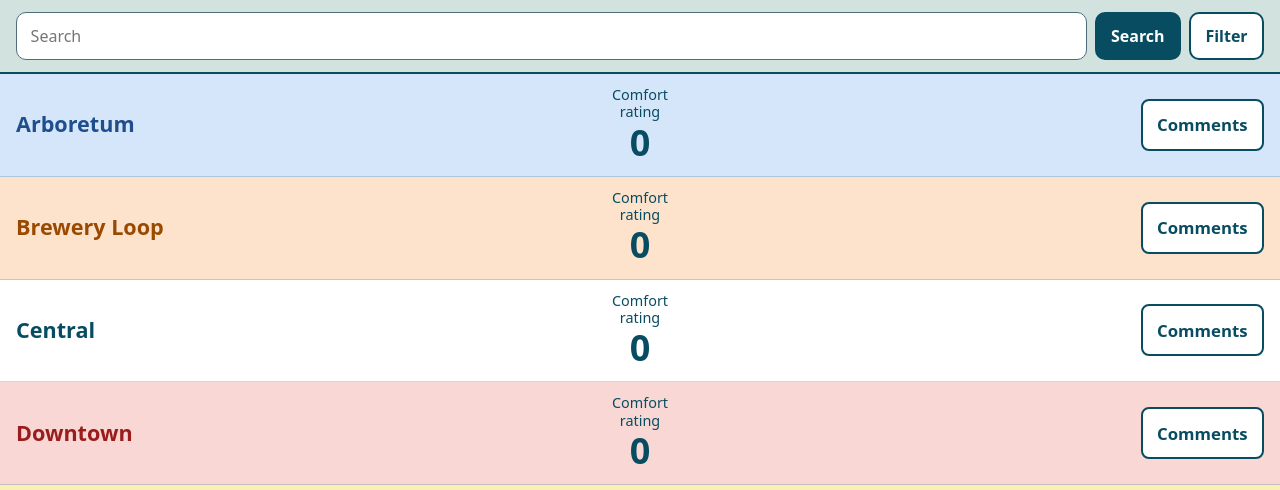
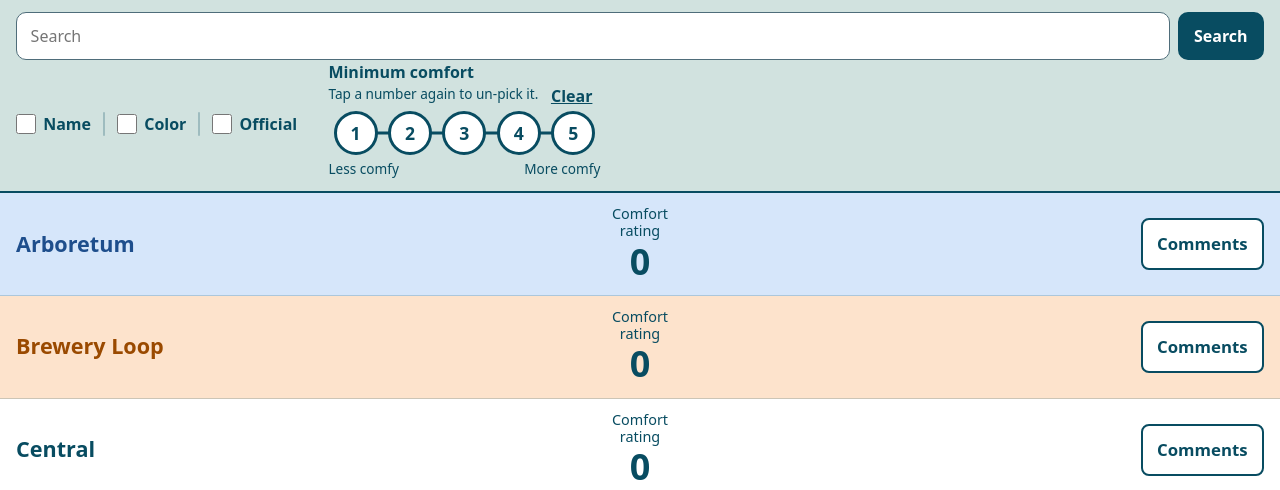
Before and after one commit to CS-347-F26/CS347BestTeamBikeApp, a Django app: page /routes/ in a window 1280 px wide. Shown: the part 142-632 px from the top of the page. Run offline with Django 5.2, Linux system fonts and the light colour scheme; data comes from the database, SQL or seed files in the repository.

Commit message:
added more and styled filters

```diff
--- a/webapp_files/catalog/forms.py
+++ b/webapp_files/catalog/forms.py
@@ -44,12 +44,23 @@ class StyledAuthenticationForm(AuthenticationForm):
 
 
 class RouteSearchForm(forms.Form):
-    """Search and filter on the routes page (GET /routes/?q=...&comfort=...).
+    """Search and filter on the routes page, e.g.
+    GET /routes/?q=yellow&search_in=name&official=on&comfort=3
 
-    Both fields are optional. A bad value (e.g. ?comfort=9) makes the form
-    invalid, and the view then just shows every route instead of crashing."""
+    Every field is optional. A bad value (e.g. ?comfort=9 or ?search_in=zzz)
+    makes the form invalid, and the view then just shows every route instead
+    of crashing."""
 
     q = forms.CharField(label="Search routes", required=False, max_length=100)
+    # Which route fields the search text is matched against. None checked
+    # means both (see RouteListView.get_queryset).
+    search_in = forms.MultipleChoiceField(
+        label="Search in",
+        choices=[("name", "Name"), ("color", "Color")],
+        required=False,
+        widget=forms.CheckboxSelectMultiple,
+    )
+    official = forms.BooleanField(label="Official routes only", required=False)
     comfort = forms.TypedChoiceField(
         label="Minimum comfort",
         choices=[(n, str(n)) for n in range(1, 6)],
--- a/webapp_files/catalog/static/catalog/css/pages/routes.css
+++ b/webapp_files/catalog/static/catalog/css/pages/routes.css
@@ -110,57 +110,45 @@
   background-color: #063a4a;
 }
 
-/* Filter is outlined so Search stays the main action. */
-.route-filter-toggle {
-  background-color: #fff;
-  color: var(--color-primary);
-}
-
-.route-filter-toggle:hover,
-.route-filter-toggle[aria-expanded="true"] {
-  background-color: var(--color-primary);
-  color: #fff;
-}
-
-/* "3+" chip on the Filter button while a comfort filter is on. */
-.route-filter-badge {
-  padding: 0.05rem 0.4rem;
-  border-radius: 999px;
-  background-color: var(--color-accent);
-  color: var(--color-primary);  /* dark teal on yellow: 5.0:1 */
-  font-size: 0.85rem;
-}
-
 .route-search-btn:focus-visible,
 .comfort-filter-clear:focus-visible {
   outline: 3px solid var(--color-accent);
   outline-offset: 2px;
 }
 
-/* The panel that drops down under the bar: a white card. */
+/* The comfort section: flat, right on the sage background like the
+   checkboxes row (Kenzie preferred this to a white card). */
 .comfort-filter {
-  margin-top: 0.75rem;
-  padding: 1rem 1rem 1.1rem;
-  border-radius: 1rem;
-  background-color: #fff;
-  box-shadow: 0 4px 16px rgb(8 76 97 / 0.12);
+  position: relative;  /* for the Clear link in the top-right corner */
+  min-width: 0;
+  margin: 0;
+  padding: 0;
+  border: 0;
 }
 
 .comfort-filter legend {
-  margin-bottom: 0.15rem;
+  float: none;
+  width: auto;
+  margin-bottom: 0;
   color: var(--color-primary);
-  font-size: 1.05rem;
+  font-size: 1rem;
   font-weight: 700;
 }
 
+/* Dark teal, not slate: slate on the sage background is only 4.1:1. */
 .comfort-filter-hint {
-  margin: 0 0 0.75rem;
-  color: var(--color-secondary);  /* slate on white: 5.5:1 */
-  font-size: 0.9rem;
+  margin: 0 0 0.4rem;
+  color: var(--color-primary);
+  font-size: 0.85rem;
 }
 
 /* Five circles spread along a line. The line is drawn behind them with
    ::before, running from the first circle's center to the last one's. */
+.comfort-line,
+.comfort-line-scale {
+  max-width: 35rem;  /* keeps the line short: ~10px of line between circles */
+}
+
 .comfort-line {
   position: relative;
   display: grid;
@@ -222,28 +210,20 @@
 .comfort-line-scale {
   display: flex;
   justify-content: space-between;
-  margin-top: 0.4rem;
-  color: var(--color-secondary);
+  margin-top: 0.25rem;
+  color: var(--color-primary);  /* slate would be too faint on sage */
   font-size: 0.85rem;
 }
 
-.comfort-filter-actions {
-  display: flex;
-  align-items: center;
-  justify-content: center;
-  gap: 1rem;
-  margin-top: 1rem;
-}
-
-.comfort-filter-actions .route-search-btn {
-  justify-content: center;
-  min-width: 8rem;
-}
-
+/* Clear at the right end of the hint line.
+   Still a 44px-tall tap area. */
 .comfort-filter-clear {
+  position: absolute;
+  top: -0.6rem;  /* lines the 44px tap area up with the hint line */
+  right: 0;
   display: inline-flex;
   align-items: center;
-  min-height: 48px;
+  min-height: 44px;
   padding: 0 0.5rem;
   color: var(--color-primary);
   font-weight: 600;
@@ -278,3 +258,79 @@
   color: var(--color-primary);
   font-weight: 700;
 }
+
+/* --- Name / Color / Official checkboxes under the search bar -----------
+   Each one reads "Label [ ]": the word, then a real checkbox. The whole
+   label is the tap target (44px tall). Thin dividers sit between them. */
+.route-search-options {
+  display: flex;
+  flex-wrap: wrap;
+  align-items: center;
+  gap: 0.75rem;
+  margin-top: 0.5rem;
+}
+
+.route-search-in {
+  display: flex;
+  align-items: center;
+  gap: 0.75rem;
+  min-width: 0;
+  margin: 0;
+  padding: 0;
+  border: 0;
+}
+
+.route-check {
+  display: inline-flex;
+  align-items: center;
+  gap: 0.45rem;
+  min-height: 44px;
+  margin: 0;
+  color: var(--color-primary);
+  font-size: 1rem;
+  font-weight: 700;
+  cursor: pointer;
+  user-select: none;
+}
+
+/* The browser's own checkbox, sized up and tinted dark teal. */
+.route-check input {
+  width: 1.25rem;
+  height: 1.25rem;
+  margin: 0;
+  accent-color: var(--color-primary);
+  cursor: pointer;
+}
+
+.route-check input:focus-visible {
+  outline: 3px solid var(--color-accent);
+  outline-offset: 2px;
+}
+
+/* Thin vertical line between Name | Color | Official. */
+.route-search-divider {
+  width: 2px;
+  height: 24px;
+  border-radius: 1px;
+  background-color: rgb(8 76 97 / 0.25);
+}
+
+/* Checkboxes, then the comfort card. Phones: stacked. Wider screens: the
+   card sits beside the checkboxes. */
+.route-search-filters {
+  display: flex;
+  flex-direction: column;
+  gap: 0.5rem;
+}
+
+@media (min-width: 48rem) {
+  .route-search-filters {
+    flex-direction: row;
+    align-items: center;
+    gap: 1.5rem;
+  }
+
+  .route-search-filters .comfort-filter {
+    width: 17rem;  /* same as the line, so Clear stays next to the circles */
+  }
+}
--- /dev/null
+++ b/webapp_files/catalog/static/catalog/js/comfort-unpick.js
@@ -0,0 +1,32 @@
+// comfort-unpick.js: on the routes page's comfort line, tapping the circle
+// that's already picked un-picks it, so a rider can turn the comfort filter
+// off without the Clear link. (Plain radio buttons can't be un-picked.)
+//
+// How: just before a press, remember whether that radio was already checked.
+// The browser then "clicks" it (which keeps it checked); if it was checked
+// before the press, we uncheck it. Without JavaScript the page still works.
+document.querySelectorAll(".comfort-line input[type='radio']").forEach((radio) => {
+  let wasChecked = false;
+  const remember = () => {
+    wasChecked = radio.checked;
+  };
+
+  // Mouse/finger presses land on the circle (the label).
+  const label = document.querySelector(`label[for="${radio.id}"]`);
+  if (label) label.addEventListener("pointerdown", remember);
+
+  // Keyboard: browsers don't "click" a radio that's already checked when you
+  // press Space, so un-pick it here instead. Arrow keys move between circles
+  // as normal and aren't changed.
+  radio.addEventListener("keydown", (event) => {
+    if (event.key === " " && radio.checked) {
+      event.preventDefault();
+      radio.checked = false;
+    }
+  });
+
+  radio.addEventListener("click", () => {
+    if (wasChecked) radio.checked = false;
+    wasChecked = false;
+  });
+});
--- a/webapp_files/catalog/templates/route_selection.html
+++ b/webapp_files/catalog/templates/route_selection.html
@@ -21,19 +21,38 @@
       <input type="search" name="q" id="{{ form.q.id_for_label }}" value="{{ query }}"
              maxlength="100" placeholder="Search" autocomplete="off">
       <button type="submit" class="route-search-btn">Search</button>
-      <button type="button" class="route-search-btn route-filter-toggle"
-              data-bs-toggle="collapse" data-bs-target="#comfort-filter"
-              aria-controls="comfort-filter" aria-expanded="{% if min_comfort %}true{% else %}false{% endif %}">
-        Filter{% if min_comfort %} <span class="route-filter-badge">{{ min_comfort }}+<span class="visually-hidden"> comfort</span></span>{% endif %}
-      </button>
     </div>
 
-    {# Drops down under the bar (Bootstrap Collapse); open while a filter is on. #}
-    <div class="collapse{% if min_comfort %} show{% endif %}" id="comfort-filter">
+    {# The checkboxes and the comfort card. On phones the card sits under the #}
+    {# checkboxes; on wider screens it sits beside them (see routes.css). #}
+    <div class="route-search-filters">
+    {# Always-visible checkboxes under the bar, each as "[ ] Label" with a #}
+    {# divider between them. They stay checked after Search. Name/Color pick #}
+    {# which fields the search text is matched against (none checked = both). #}
+    {# Wrapping the box in its <label> makes the word clickable too. #}
+    <div class="route-search-options">
+      <fieldset class="route-search-in">
+        <legend class="visually-hidden">{{ form.search_in.label }}</legend>
+        {% for box in form.search_in %}
+          {% if not forloop.first %}<span class="route-search-divider" aria-hidden="true"></span>{% endif %}
+          <label class="route-check">{{ box.tag }} {{ box.choice_label }}</label>
+        {% endfor %}
+      </fieldset>
+      <span class="route-search-divider" aria-hidden="true"></span>
+      <label class="route-check">
+        <input type="checkbox" name="official" id="{{ form.official.id_for_label }}"{% if official %} checked{% endif %}>
+        Official<span class="visually-hidden"> routes only</span>
+      </label>
+    </div>
+
+    {# Always shown. The Search button above submits the picked circle too. #}
       <fieldset class="comfort-filter">
         <legend>{{ form.comfort.label }}</legend>
-        <p class="comfort-filter-hint">Show routes at least this comfortable.</p>
+        {# Clear sits in the card's top-right corner to keep the card short. #}
+        <a class="comfort-filter-clear" href="{% url 'route-list' %}">Clear</a>
+        <p class="comfort-filter-hint">Tap a number again to un-pick it.</p>
         {# Real radio buttons drawn as circles on a line. #}
+        {# js/comfort-unpick.js lets a second tap un-pick the circle. #}
         <div class="comfort-line">
           {% for radio in form.comfort %}
             {{ radio.tag }}
@@ -44,18 +63,14 @@
           <span>Less comfy</span>
           <span>More comfy</span>
         </div>
-        <p class="visually-hidden">1 means very uncomfortable and 5 means very comfortable.</p>
-        <div class="comfort-filter-actions">
-          <button type="submit" class="route-search-btn">Apply</button>
-          <a class="comfort-filter-clear" href="{% url 'route-list' %}">Clear</a>
-        </div>
+        <p class="visually-hidden">Shows routes at least this comfortable. 1 means very uncomfortable and 5 means very comfortable.</p>
       </fieldset>
     </div>
   </form>
 
   {% if is_filtered %}
     <p class="route-search-summary">
-      Showing {{ route_list|length }} route{{ route_list|length|pluralize }}{% if query %} matching “{{ query }}”{% endif %}{% if min_comfort %} with comfort {{ min_comfort }}+{% endif %}.
+      Showing {{ route_list|length }} route{{ route_list|length|pluralize }}: {{ filter_summary|join:", " }}.
       <a href="{% url 'route-list' %}">Clear</a>
     </p>
   {% endif %}
@@ -133,4 +148,6 @@
      {% endif %}
     {% endfor %}
   </ul>
+
+  <script src="{% static 'catalog/js/comfort-unpick.js' %}"></script>
 {% endblock %}
--- a/webapp_files/catalog/views.py
+++ b/webapp_files/catalog/views.py
@@ -69,20 +69,31 @@ class RouteListView(generic.ListView):
 
     def get_queryset(self):
         """Narrow the list with the search form's GET values:
-        q       -> route name or color contains this text (any case)
-        comfort -> route's comfort rating is at least this (1-5).
+        q         -> the text is contained (any case) in the fields below
+        search_in -> which fields to search: "name", "color", or both.
+                     None checked means both.
+        official  -> only routes with is_official=True (works without q)
+        comfort   -> route's comfort rating is at least this (1-5).
         Unrated routes (comfortability 0) drop out once a comfort is picked."""
         routes = super().get_queryset()
         self.form = RouteSearchForm(self.request.GET)
         self.query = ""
+        self.search_in = []
+        self.official = False
         self.min_comfort = None
         if self.form.is_valid():
             self.query = self.form.cleaned_data["q"].strip()
+            self.search_in = self.form.cleaned_data["search_in"]
+            self.official = self.form.cleaned_data["official"]
             self.min_comfort = self.form.cleaned_data["comfort"]
         if self.query:
-            routes = routes.filter(
-                Q(name__icontains=self.query) | Q(color__icontains=self.query)
-            )
+            # One "contains" test per chosen field, joined with OR (|).
+            match = Q()
+            for field in self.search_in or ["name", "color"]:
+                match |= Q(**{f"{field}__icontains": self.query})
+            routes = routes.filter(match)
+        if self.official:
+            routes = routes.filter(is_official=True)
         if self.min_comfort is not None:
             routes = routes.filter(comfortability__gte=self.min_comfort)
         return routes
@@ -91,8 +102,24 @@ class RouteListView(generic.ListView):
         context = super().get_context_data(**kwargs)
         context["form"] = self.form
         context["query"] = self.query
+        context["search_in"] = self.search_in
+        context["official"] = self.official
         context["min_comfort"] = self.min_comfort
-        context["is_filtered"] = bool(self.query) or self.min_comfort is not None
+        context["is_filtered"] = (
+            bool(self.query) or self.official or self.min_comfort is not None
+        )
+        # Plain-words list of the active filters for the "Showing n routes:
+        # ..." line, e.g. ['matching "yellow" in name', "official only",
+        # "comfort 3+"].
+        summary = []
+        if self.query:
+            where = f" in {self.search_in[0]}" if len(self.search_in) == 1 else ""
+            summary.append(f"matching “{self.query}”{where}")
+        if self.official:
+            summary.append("official only")
+        if self.min_comfort is not None:
+            summary.append(f"comfort {self.min_comfort}+")
+        context["filter_summary"] = summary
         for route in context["object_list"]:
             _log_route_loaded(self.request, route, "list")
         return context
```
Also changed, not shown: webapp_files/catalog/tests.py (+79 -3 lines).
